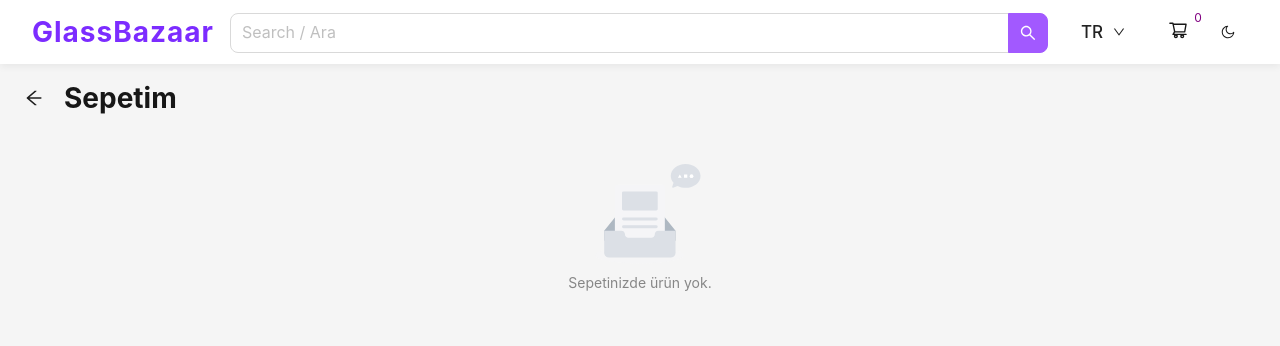
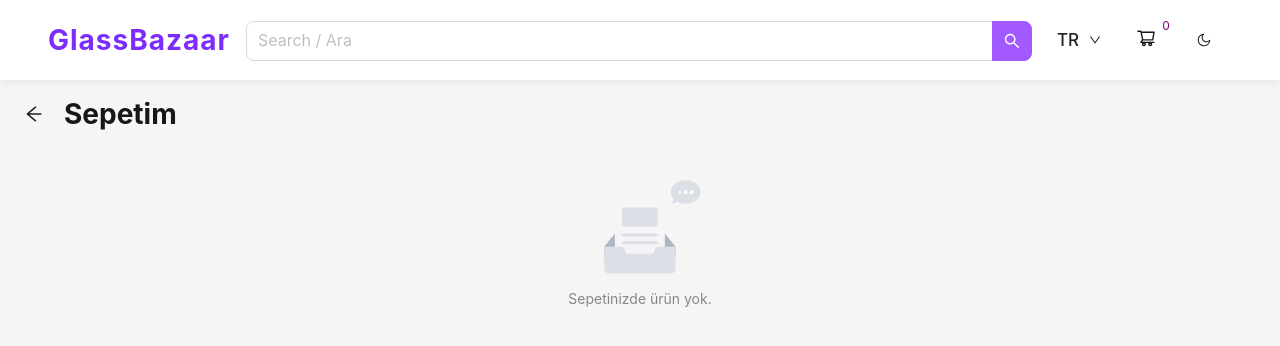
Before and after one commit to oglcncvzc/glassbazaar, a Next.js app: page /cart in a window 1280 px wide. Shown: the top 346 px of the page. Built offline with nearby package versions, Linux system fonts and the light colour scheme.

Commit message:
Glass Bazaar Case

```diff
--- a/src/app/layout.tsx
+++ b/src/app/layout.tsx
@@ -52,7 +52,7 @@ function CartButtonWithBadge({
   const cartCount = cart && Array.isArray(cart) ? cart.reduce((sum, item) => sum + item.quantity, 0) : 0;
   return (
     <>
-      <div ref={cartButtonRef}>
+      <div ref={cartButtonRef} style={{ marginRight: 8 }}>
         <Badge count={cartCount} overflowCount={99} showZero style={{ backgroundColor: 'transparent', color: 'purple', border: 'none' }} offset={[0, 8]}>
           <Button
           type="text"
@@ -199,8 +199,8 @@ export default function RootLayout({
                   alignItems: 'center',
                   justifyContent: 'flex-start',
                   gap: windowWidth < 600 ? 2 : windowWidth < 768 ? 6 : 16,
-                  height: windowWidth < 600 ? 38 : windowWidth < 768 ? 48 : 64,
-                  padding: windowWidth < 600 ? '0 2px' : windowWidth < 768 ? '0 8px' : '0 32px',
+                  height: windowWidth < 600 ? 48 : windowWidth < 768 ? 56 : 80,
+                  padding: windowWidth < 600 ? '0 8px' : windowWidth < 768 ? '0 16px' : '0 48px',
                   boxShadow: '0 2px 8px #0001',
                   position: 'sticky',
                   top: 0,
@@ -238,7 +238,7 @@ export default function RootLayout({
                     />
                   </div>
                                     {/* Dil seçici dropdown */}
-                                    <div style={{ marginLeft: 8, marginRight: 8, flexShrink: 0 }}>
+                                    <div style={{ flexShrink: 0 }}>
                     <LanguageDropdown lang={lang} onChange={handleLangChange} />
                   </div>
                   {/* Sağ aksiyonlar */}
@@ -252,7 +252,7 @@ export default function RootLayout({
                       isCartOpen={isCartOpen}
                       MiniCartDrawer={MiniCartDrawer}
                     />
-                    <Button type="text" shape="circle" onClick={toggleTheme} style={{  color: iconColor, height: windowWidth < 600 ? 22 : windowWidth < 768 ? 32 : 40, width: windowWidth < 600 ? 22 : windowWidth < 768 ? 32 : 40, minWidth: 0, padding: 0, display: 'flex', alignItems: 'center', justifyContent: 'center', fontSize: windowWidth < 600 ? 12 : windowWidth < 768 ? 16 : undefined }}>
+                    <Button type="text" shape="circle" onClick={toggleTheme} style={{  color: iconColor, height: windowWidth < 600 ? 22 : windowWidth < 768 ? 32 : 40, width: windowWidth < 600 ? 22 : windowWidth < 768 ? 32 : 40, minWidth: 0, padding: 0, display: 'flex', alignItems: 'center', justifyContent: 'center', fontSize: windowWidth < 600 ? 12 : windowWidth < 768 ? 16 : undefined, marginRight: 8 }}>
                       {clientTheme === 'dark' ? <SunOutlined /> : <MoonOutlined />}
                     </Button>
                     {clientIsLoggedIn && (
```
